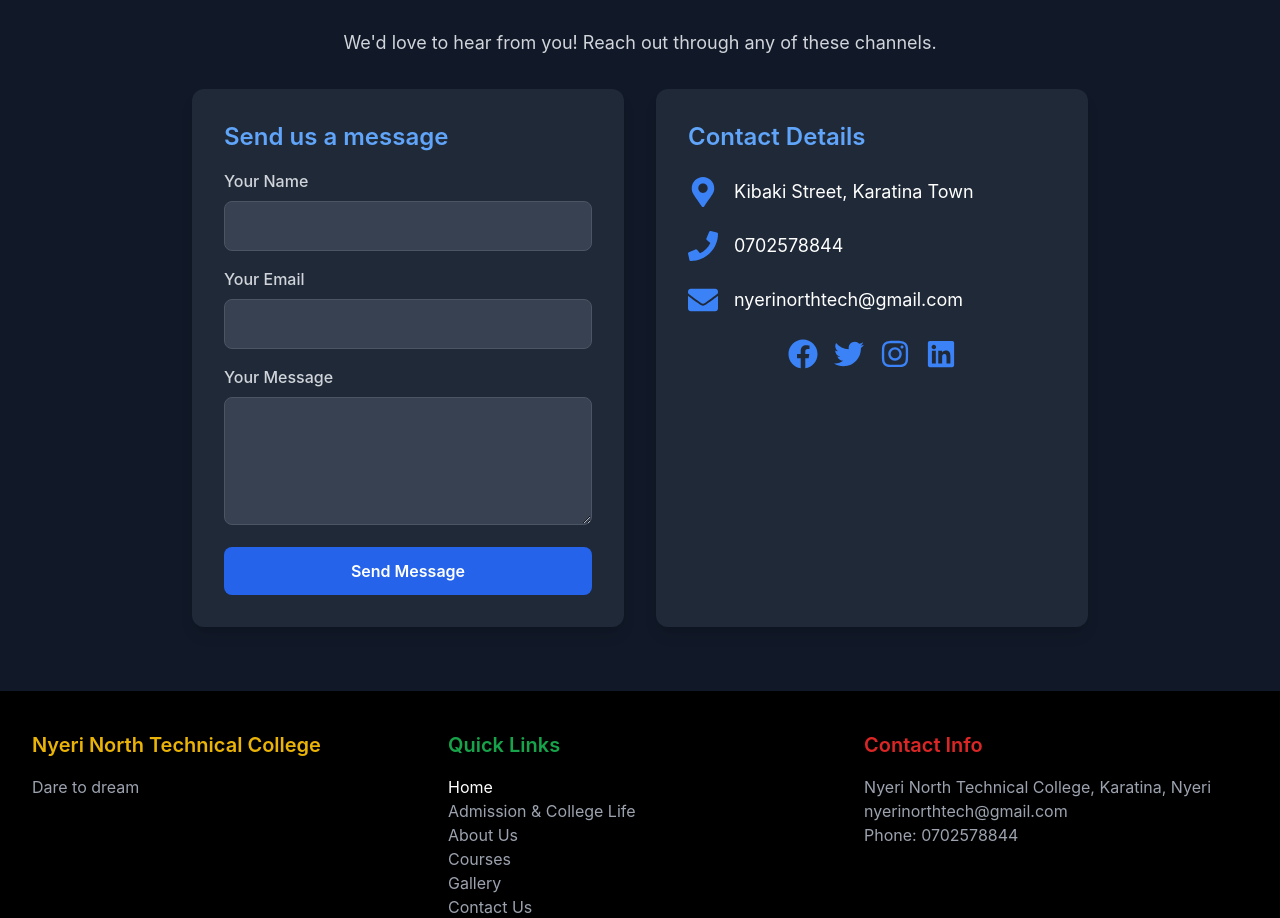
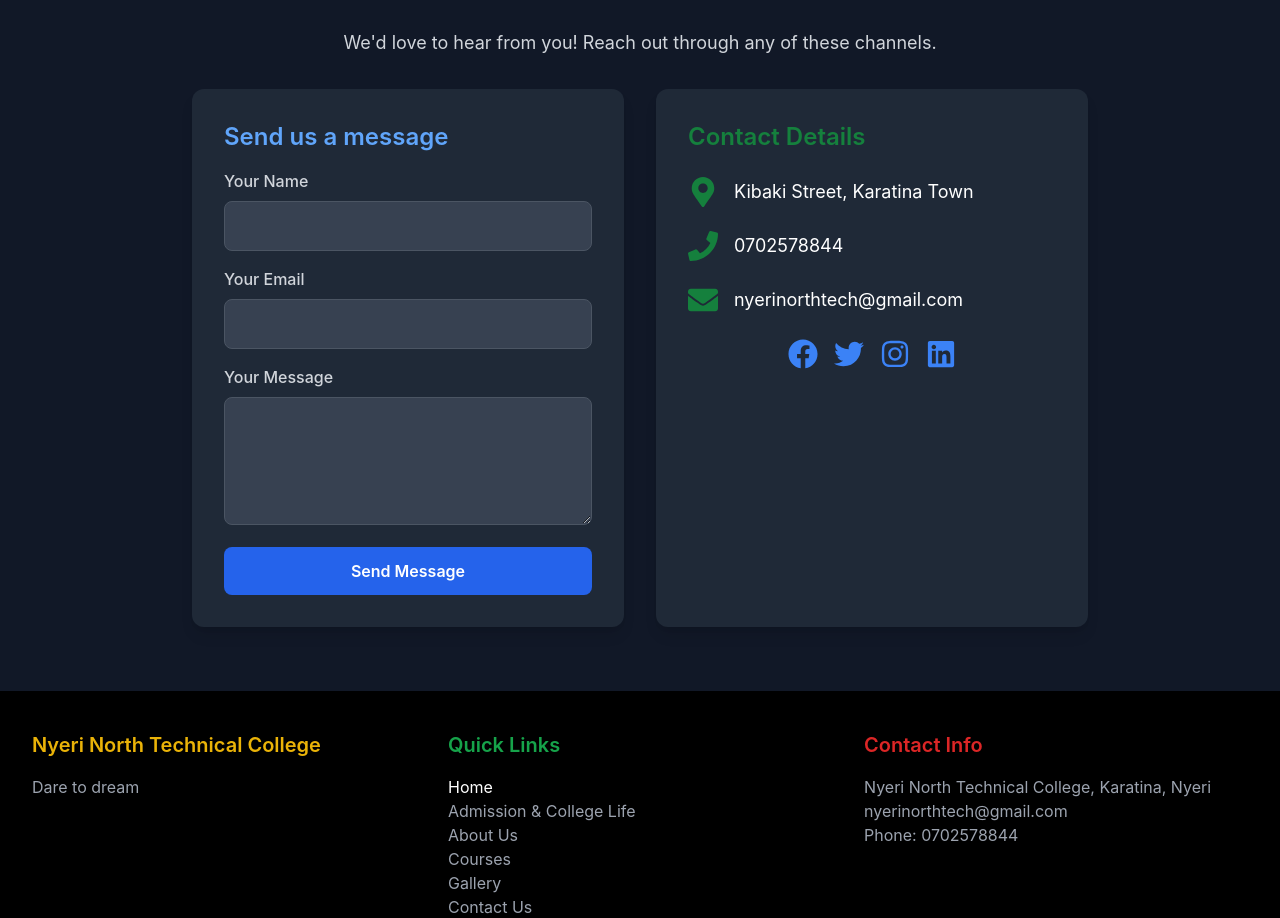
Before and after one commit to Gakeree/nntc, a React (Vite) app: page / in a window 1280 px wide. Shown: the part 3132-4050 px from the top of the page. Built offline with nearby package versions, Linux system fonts and the light colour scheme.

Commit message:
fixed input background color

```diff
--- a/src/components/sections/ApplicationForm.tsx
+++ b/src/components/sections/ApplicationForm.tsx
@@ -148,7 +148,7 @@ const ApplicationForm = () => {
                 name="firstName"
                 value={formData.firstName}
                 placeholder="First Name"
-                className="border p-3 rounded-md w-full mb-3 focus:ring-2 focus:ring-red-600"
+                className="border p-3 rounded-md w-full mb-3 focus:ring-2 focus:ring-red-600 bg-white dark:bg-gray-800 dark:text-white"
                 onChange={handleChange}
                 required
               />
@@ -159,7 +159,7 @@ const ApplicationForm = () => {
                 name="middleName"
                 value={formData.middleName}
                 placeholder="Middle Name"
-                className="border p-3 rounded-md w-full mb-3 focus:ring-2 focus:ring-red-600"
+                className="border p-3 rounded-md w-full mb-3 focus:ring-2 focus:ring-red-600 bg-white dark:bg-gray-800 dark:text-white"
                 onChange={handleChange}
                 required
               />
@@ -170,7 +170,7 @@ const ApplicationForm = () => {
                 name="lastName"
                 value={formData.lastName}
                 placeholder="Last Name"
-                className="border p-3 rounded-md w-full mb-3 focus:ring-2 focus:ring-red-600"
+                className="border p-3 rounded-md w-full mb-3 focus:ring-2 focus:ring-red-600 bg-white dark:bg-gray-800 dark:text-white"
                 onChange={handleChange}
                 required
               />
@@ -181,7 +181,7 @@ const ApplicationForm = () => {
                 name="nationality"
                 value={formData.nationality}
                 placeholder="Nationality"
-                className="border p-3 rounded-md w-full mb-3 focus:ring-2 focus:ring-red-600"
+                className="border p-3 rounded-md w-full mb-3 focus:ring-2 focus:ring-red-600 bg-white dark:bg-gray-800 dark:text-white"
                 onChange={handleChange}
                 required
               />
@@ -210,7 +210,7 @@ const ApplicationForm = () => {
                 name="email"
                 value={formData.email}
                 placeholder="Email"
-                className="border p-3 rounded-md w-full mb-3 focus:ring-2 focus:ring-yellow-500"
+                className="border p-3 rounded-md w-full mb-3 focus:ring-2 focus:ring-red-600 bg-white dark:bg-gray-800 dark:text-white"
                 onChange={handleChange}
                 required
               />
@@ -222,7 +222,7 @@ const ApplicationForm = () => {
                 name="phoneNumber"
                 value={formData.phoneNumber}
                 placeholder="0737429222"
-                className="border p-3 rounded-md w-full mb-3 focus:ring-2 focus:ring-yellow-500"
+                className="border p-3 rounded-md w-full mb-3 focus:ring-2 focus:ring-red-600 bg-white dark:bg-gray-800 dark:text-white"
                 onChange={handleChange}
                 required
               />
@@ -234,7 +234,7 @@ const ApplicationForm = () => {
                 name="idNumber"
                 value={formData.idNumber}
                 placeholder="ID Number (if available)"
-                className="border p-3 rounded-md w-full mb-3 focus:ring-2 focus:ring-yellow-500"
+                className="border p-3 rounded-md w-full mb-3 focus:ring-2 focus:ring-red-600 bg-white dark:bg-gray-800 dark:text-white"
                 onChange={handleChange}
               />
 
@@ -269,7 +269,7 @@ const ApplicationForm = () => {
                 name="SecondarySchool"
                 value={formData.SecondarySchool}
                 placeholder="Secondary School attended"
-                className="border p-3 rounded-md w-full mb-3 focus:ring-2 focus:ring-green-600"
+                className="border p-3 rounded-md w-full mb-3 focus:ring-2 focus:ring-red-600 bg-white dark:bg-gray-800 dark:text-white"
                 onChange={handleChange}
                 required
               />
@@ -280,7 +280,7 @@ const ApplicationForm = () => {
                 name="kcseGrade"
                 value={formData.kcseGrade}
                 placeholder="KCSE Grade"
-                className="border p-3 rounded-md w-full mb-3 focus:ring-2 focus:ring-green-600"
+                className="border p-3 rounded-md w-full mb-3 focus:ring-2 focus:ring-red-600 bg-white dark:bg-gray-800 dark:text-white"
                 onChange={handleChange}
                 required
               />
@@ -292,7 +292,7 @@ const ApplicationForm = () => {
                 name="preferredCourse"
                 value={formData.preferredCourse}
                 placeholder="Preferred Course"
-                className="border p-3 rounded-md w-full mb-3 focus:ring-2 focus:ring-green-600"
+                className="border p-3 rounded-md w-full mb-3 focus:ring-2 focus:ring-red-600 bg-white dark:bg-gray-800 dark:text-white"
                 onChange={handleChange}
                 required
               />
@@ -315,7 +315,7 @@ const ApplicationForm = () => {
                 type="date"
                 name="startDate"
                 value={formData.startDate}
-                className="border p-3 rounded-md w-full mb-3 focus:ring-2 focus:ring-green-600"
+                className="border p-3 rounded-md w-full mb-3 focus:ring-2 focus:ring-red-600 bg-white dark:bg-gray-800 dark:text-white"
                 onChange={handleChange}
                 required
               />
--- a/src/components/sections/Contact.tsx
+++ b/src/components/sections/Contact.tsx
@@ -101,18 +101,18 @@ const Contact = () => {
 
         {/* Contact Info */}
         <div className="bg-gray-800 p-8 rounded-xl shadow-lg space-y-6">
-          <h3 className="text-2xl font-semibold text-blue-400">Contact Details</h3>
+          <h3 className="text-2xl font-semibold text-green-700">Contact Details</h3>
 
           <div className="flex items-center space-x-4">
-            <FaMapMarkerAlt className="text-blue-500 text-3xl" />
+            <FaMapMarkerAlt className="text-green-700 text-3xl"/>
             <span className="text-lg">Kibaki Street, Karatina Town</span>
           </div>
           <div className="flex items-center space-x-4">
-            <FaPhone className="text-blue-500 text-3xl" />
+            <FaPhone className="text-green-700 text-3xl"/>
             <span className="text-lg">0702578844</span>
           </div>
           <div className="flex items-center space-x-4">
-            <FaEnvelope className="text-blue-500 text-3xl" />
+            <FaEnvelope className="text-green-700 text-3xl" />
             <span className="text-lg">nyerinorthtech@gmail.com</span>
           </div>
 
--- a/src/components/sections/Gallery.tsx
+++ b/src/components/sections/Gallery.tsx
@@ -61,4 +61,4 @@ const Gallery = () => {
   );
 };
 
-export default Gallery;
+export default Gallery
```
